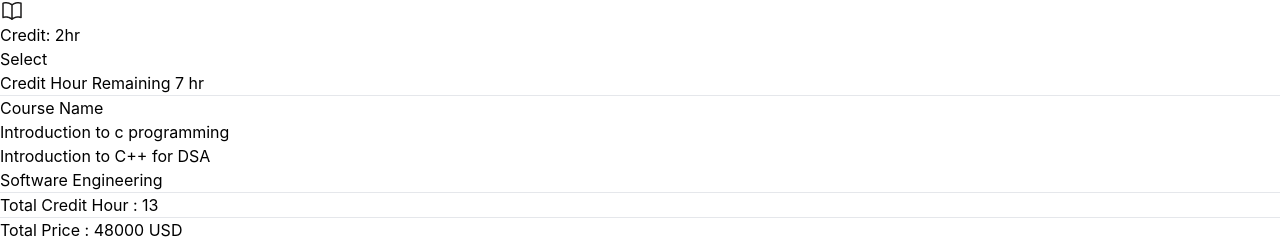
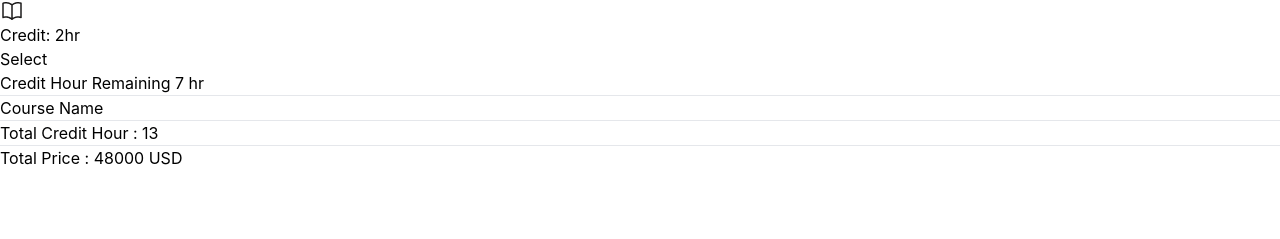
Before and after one commit to mdshahadat12/Course-Registration-React-Project, a React (Vite) app: page / in a window 1280 px wide. Shown: the part 6649-6888 px from the top of the page. After the commit the page ends 6819 px from the top, so only its background shows below. Built offline with nearby package versions, Linux system fonts and the light colour scheme.

Commit message:
show cource name

```diff
--- a/src/Components/Card.jsx
+++ b/src/Components/Card.jsx
@@ -1,7 +1,7 @@
 /* eslint-disable react/prop-types */
 import doller from '../assets/dollar-sign 1.png'
 import frame from '../assets/Frame.png'
-const Card = ({cards}) => {
+const Card = ({cards,handleBtn}) => {
     const {title,img,description,credit,price} = cards;
     return (
         <div className="p-4 bg-[#FFF] rounded-lg">
@@ -18,7 +18,7 @@ const Card = ({cards}) => {
                 <p className='text-[#1C1B1B99]'>Credit: {credit}hr</p>
                 </div>
             </div>
-            <button className="py-2 bg-[#2F80ED] rounded-lg w-full text-white">Select</button>
+            <button onClick={()=>handleBtn(cards)} className="py-2 bg-[#2F80ED] rounded-lg w-full text-white">Select</button>
         </div>
     );
 };
--- a/src/Components/Cards.jsx
+++ b/src/Components/Cards.jsx
@@ -1,8 +1,9 @@
+/* eslint-disable react/prop-types */
 import { useState } from 'react';
 import Card from './Card';
 import { useEffect } from 'react';
 
-const Cards = () => {
+const Cards = ({handleBtn}) => {
     const [data, setData] = useState([])
     useEffect(()=>{
         fetch('./data.json')
@@ -11,9 +12,9 @@ const Cards = () => {
     },[])
     // console.log(data);
     return (
-        <div className='grid grid-cols-3 gap-4 w-3/4'>
+        <div className='grid lg:grid-cols-3 gap-4 lg:w-3/4'>
             {
-                data.map(cards => <Card key={cards.id} cards={cards}></Card>)
+                data.map(cards => <Card key={cards.id} handleBtn={handleBtn} cards={cards}></Card>)
             }
         </div>
     );
--- a/src/Components/Cart.jsx
+++ b/src/Components/Cart.jsx
@@ -1,19 +1,24 @@
-const Cart = () => {
+/* eslint-disable react/prop-types */
+const Cart = ({data}) => {
+    // console.log(data);
+    // const {title} = data;
     return (
-        <div className="w-1/4 p-5 bg-white rounded-lg">
+        <div className="lg:w-1/4 p-5 bg-white rounded-lg">
+            <div className="lg:sticky top-8 right-0">
                 <h1 className="text-lg text-[#2F80ED] font-bold my-4">Credit Hour Remaining 7 hr</h1>
                 <hr />
                 <h1 className="text-xl text-[#1C1B1B] font-bold">Course Name</h1>
                 <ol className="list-decimal m-5 text-[#1C1B1B99]">
-            <li>Introduction to c programming</li>
-            <li>Introduction to C++ for DSA</li>
-            <li>Software Engineering</li>
+                {
+                    data.map(detail =>  <li key={detail.id}>{detail.title}</li>)
+                }
                 </ol>
                 <hr />
                 <p className="font-medium my-3">Total Credit Hour : 13</p>
                 <hr />
                 <p className="font-medium my-3">Total Price : 48000 USD</p>
             </div>
+        </div>
     );
 };
 
--- a/src/Components/Home.jsx
+++ b/src/Components/Home.jsx
@@ -1,15 +1,20 @@
+import { useState } from "react";
 import Cards from "./cards";
 import Cart from "./cart";
 import Header from "./header";
 
 const Home = () => {
+    const [data, setdata] = useState([]);
+    const handleBtn = (cards) => {
+        setdata([...data,cards]);
+    }
     return (
         <div className="bg-[#F3F3F3]">
             <div className="container max-[1200px] w-[90%]    mx-auto">
                 <Header></Header>
-                <div className="flex gap-10">
-                <Cards></Cards>
-                <Cart></Cart>
+                <div className="flex flex-col-reverse lg:flex-row gap-10">
+                <Cards handleBtn={handleBtn}></Cards>
+                <Cart data={data}></Cart>
                 </div>
              </div>
         </div>
```
Lines whose indentation alone changed are shown as unchanged.
